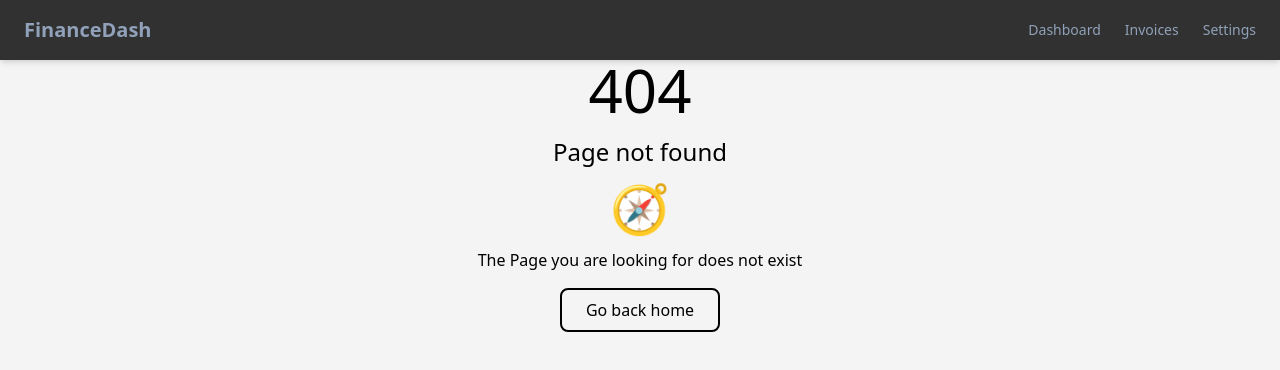
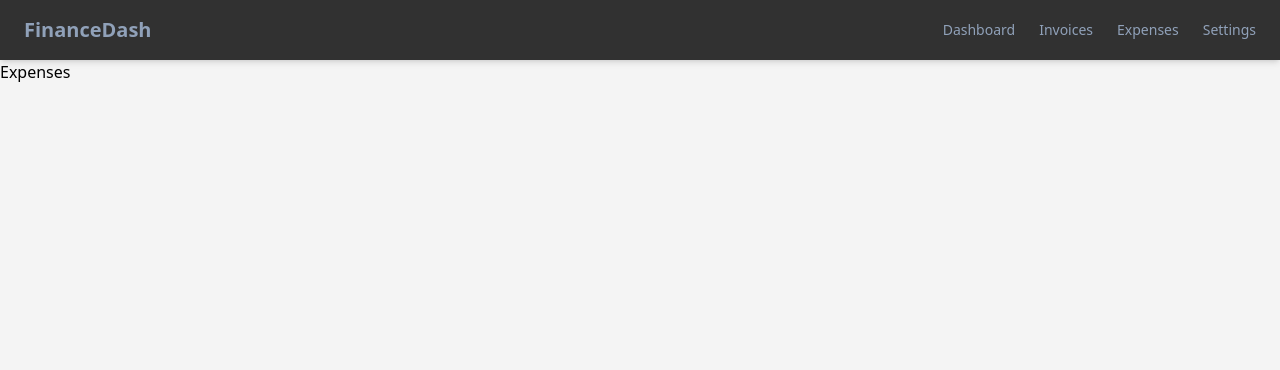
Before and after one commit to SivaKrishna6745/ExpenseTracker, a React (Vite) app: page /expenses in a window 1280 px wide. Before the commit this address had no page. Shown: the top 370 px of the page. Built offline with nearby package versions, Linux system fonts and the light colour scheme.

Commit message:
feat: Add Expenses.tsx page as new page feat: Add new route for expenses feat: Update Navbar component for expenses route

```diff
--- a/src/components/Navbar.tsx
+++ b/src/components/Navbar.tsx
@@ -11,6 +11,9 @@ const Navbar = () => {
                 <Link to="/invoices" className="text-md hover:text-blue-600">
                     Invoices
                 </Link>
+                <Link to="/expenses" className="text-md hover:text-blue-600">
+                    Expenses
+                </Link>
                 <Link to="/settings" className="text-md hover:text-blue-600">
                     Settings
                 </Link>
--- /dev/null
+++ b/src/pages/Expenses.tsx
@@ -0,0 +1,9 @@
+const Expenses = () => {
+    return (
+        <div>
+            <h1>Expenses</h1>
+        </div>
+    );
+};
+
+export default Expenses;
--- a/src/router/AppRoutes.tsx
+++ b/src/router/AppRoutes.tsx
@@ -3,12 +3,14 @@ import NotFound from '../pages/NotFound';
 import Dashboard from '../pages/Dashboard';
 import Invoices from '../pages/Invoices';
 import Settings from '../pages/Settings';
+import Expenses from '../pages/Expenses';
 
 const AppRoutes = () => {
     return (
         <Routes>
             <Route path="/" element={<Dashboard />} />
             <Route path="/invoices" element={<Invoices />} />
+            <Route path="/expenses" element={<Expenses />} />
             <Route path="/settings" element={<Settings />} />
             <Route path="*" element={<NotFound />} />
         </Routes>
```
